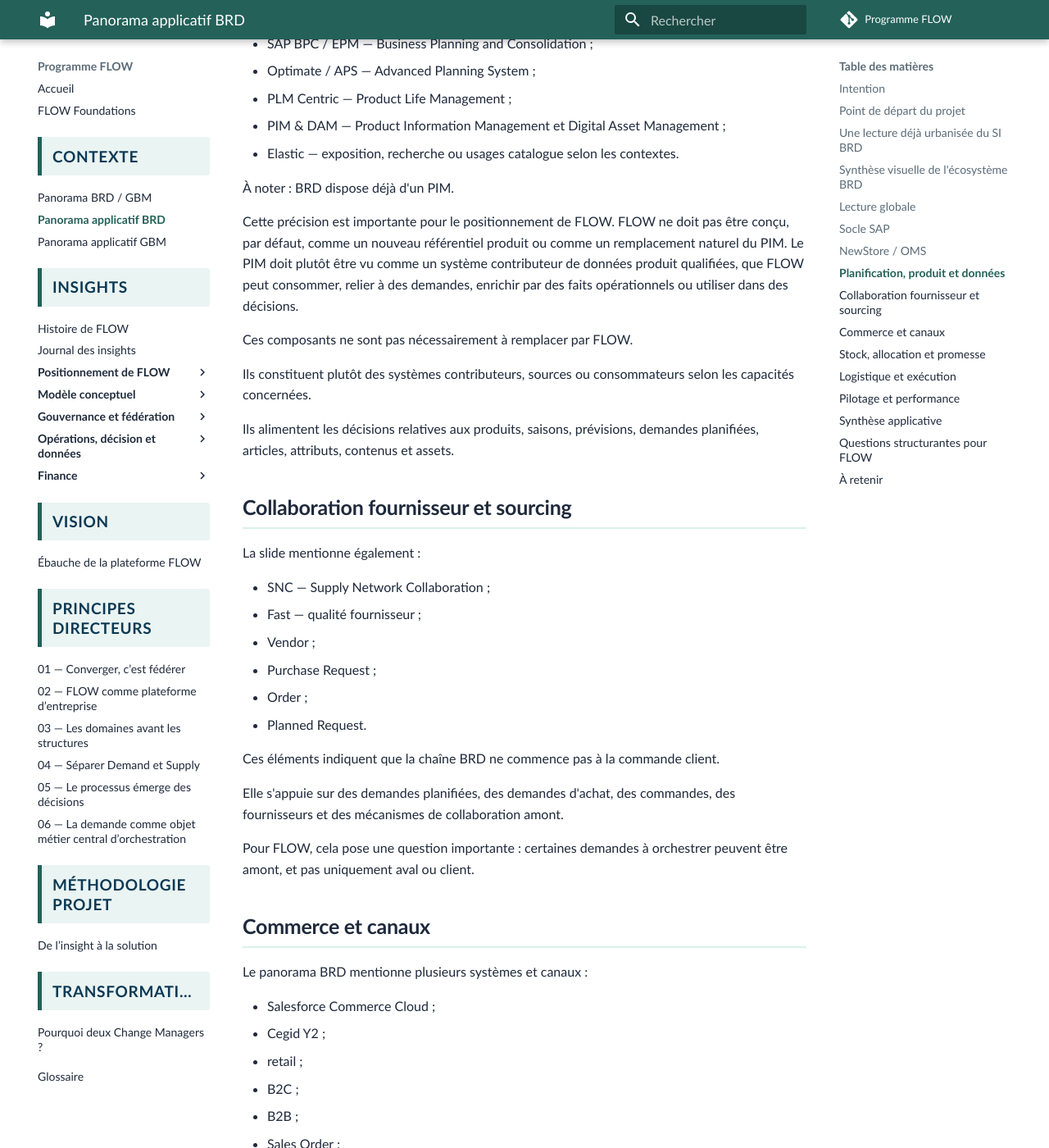
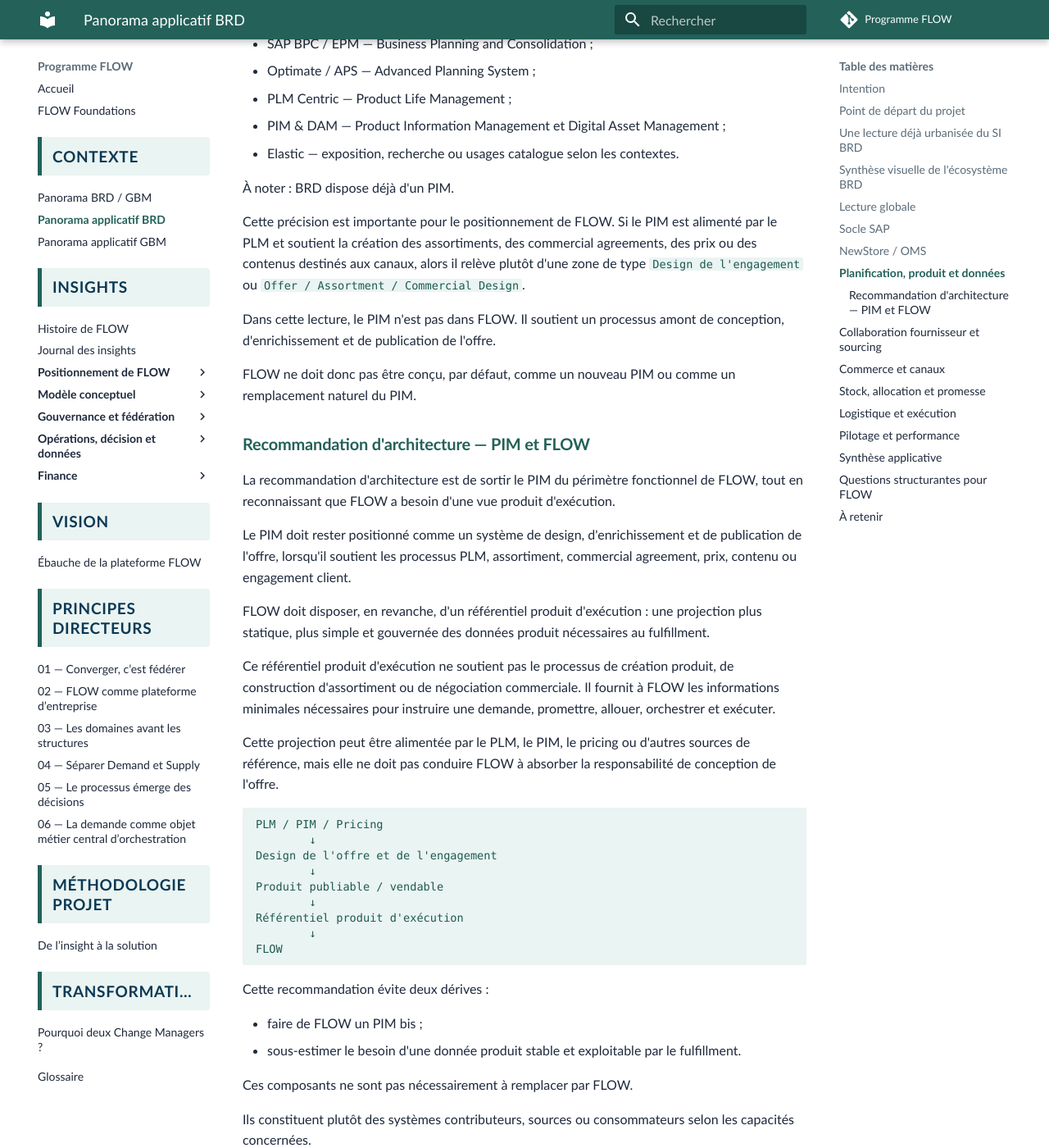
Before and after one commit to laurent-sintes/FLOW-Program, an MkDocs documentation site: the page built from docs/contexte/panorama-brd.md, in a window 1280 px wide and 1400 px high, scrolled down 6203 px. Shown: the whole window at 82% size. Built offline with MkDocs 1.6.1 and Material for MkDocs 9.7.7, drawn with Linux system fonts in a browser that asks for light colours; comment, search, counter and statistics services are not loaded; some of the changed text lies outside the part shown.

Commit message:
Ajouter une recommandation d'architecture sur PIM et FLOW

````diff
--- a/docs/contexte/panorama-brd.md
+++ b/docs/contexte/panorama-brd.md
@@ -183,7 +183,40 @@
 
 À noter : BRD dispose déjà d'un PIM.
 
-Cette précision est importante pour le positionnement de FLOW. FLOW ne doit pas être conçu, par défaut, comme un nouveau référentiel produit ou comme un remplacement naturel du PIM. Le PIM doit plutôt être vu comme un système contributeur de données produit qualifiées, que FLOW peut consommer, relier à des demandes, enrichir par des faits opérationnels ou utiliser dans des décisions.
+Cette précision est importante pour le positionnement de FLOW. Si le PIM est alimenté par le PLM et soutient la création des assortiments, des commercial agreements, des prix ou des contenus destinés aux canaux, alors il relève plutôt d'une zone de type `Design de l'engagement` ou `Offer / Assortment / Commercial Design`.
+
+Dans cette lecture, le PIM n'est pas dans FLOW. Il soutient un processus amont de conception, d'enrichissement et de publication de l'offre.
+
+FLOW ne doit donc pas être conçu, par défaut, comme un nouveau PIM ou comme un remplacement naturel du PIM.
+
+### Recommandation d'architecture — PIM et FLOW
+
+La recommandation d'architecture est de sortir le PIM du périmètre fonctionnel de FLOW, tout en reconnaissant que FLOW a besoin d'une vue produit d'exécution.
+
+Le PIM doit rester positionné comme un système de design, d'enrichissement et de publication de l'offre, lorsqu'il soutient les processus PLM, assortiment, commercial agreement, prix, contenu ou engagement client.
+
+FLOW doit disposer, en revanche, d'un référentiel produit d'exécution : une projection plus statique, plus simple et gouvernée des données produit nécessaires au fulfillment.
+
+Ce référentiel produit d'exécution ne soutient pas le processus de création produit, de construction d'assortiment ou de négociation commerciale. Il fournit à FLOW les informations minimales nécessaires pour instruire une demande, promettre, allouer, orchestrer et exécuter.
+
+Cette projection peut être alimentée par le PLM, le PIM, le pricing ou d'autres sources de référence, mais elle ne doit pas conduire FLOW à absorber la responsabilité de conception de l'offre.
+
+```text
+PLM / PIM / Pricing
+        ↓
+Design de l'offre et de l'engagement
+        ↓
+Produit publiable / vendable
+        ↓
+Référentiel produit d'exécution
+        ↓
+FLOW
+```
+
+Cette recommandation évite deux dérives :
+
+- faire de FLOW un PIM bis ;
+- sous-estimer le besoin d'une donnée produit stable et exploitable par le fulfillment.
 
 Ces composants ne sont pas nécessairement à remplacer par FLOW.
 
@@ -300,10 +333,11 @@
 | Transactionnel | SAP MM, SD, FI/CO, AFS, Inventory, Billing | Périmètre de remplacement initial ; SAP porte notamment le stock entrepôt |
 | OMS / commandes | NewStore | Périmètre de remplacement initial ; cycle de vie commande, promesse, allocation et intégration des stocks entrepôt / magasin à analyser |
 | Planification | SAP BPC, Optimate / APS | Sources ou contributeurs de demandes planifiées |
-| Produit / contenu | PLM Centric, PIM, DAM, Elastic | Systèmes contributeurs de données produit et contenus ; le PIM existe déjà et ne doit pas être remplacé par défaut par FLOW |
+| Produit / contenu | PLM Centric, PIM, DAM, Elastic | Systèmes contributeurs de données produit et contenus ; le PIM relève plutôt du design de l'offre / engagement et ne doit pas être remplacé par FLOW par défaut |
 | Fournisseurs | SNC, Fast, Vendor | Collaboration et qualité fournisseur ; contribution au contexte amont |
 | Commerce | Salesforce Commerce Cloud, Cegid Y2, B2C, B2B, retail | Expériences ou systèmes consommateurs ; Cegid porte le stock magasin |
 | Stock / promesse | stock magasin, stock entrepôt, ATP, allocation / réservation | Capacités candidates FLOW : Inventory Visibility, Allocation & Promise ; la source du stock doit être explicitement qualifiée |
+| Produit d'exécution | Référentiel produit d'exécution alimenté par PLM / PIM / Pricing selon arbitrage | Projection statique et gouvernée nécessaire à FLOW pour le fulfillment ; ne porte pas le processus de création ou d'enrichissement de l'offre |
 | Logistique | Maersk 4PL, C-Log, Bleckmann, WMS, TMS Connex, KTN | Systèmes d'exécution et sources d'événements |
 | Pilotage | BI Tableau / OPM | Observation, reporting, performance |
 
@@ -317,7 +351,8 @@
 - Inventory Visibility doit-elle consolider les stocks magasin, entrepôt, réservés et futurs ?
 - Si NewStore disparaît, quel composant reprend l'intégration entre stock entrepôt SAP et stock magasin Cegid ?
 - Les outils de planification comme Optimate ou BPC alimentent-ils FLOW en demandes, prévisions ou faits ?
-- Le PIM existant reste-t-il le référentiel produit de référence, et quelles données produit FLOW doit-il consommer plutôt que posséder ?
+- Le PIM existant soutient-il principalement le design de l'offre, les assortiments, les commercial agreements, les prix et les canaux d'engagement client ?
+- Quelles données produit doivent être projetées dans un référentiel produit d'exécution consommable par FLOW ?
 - Les systèmes logistiques restent-ils seulement exécutants ou deviennent-ils aussi contributeurs d'événements métier ?
 - Quels composants doivent être remplacés, conservés, encapsulés ou simplement connectés ?
 - Quelle grille d'urbanisme commune permettra de comparer le positionnement des applications BRD et GBM ?
@@ -339,4 +374,6 @@
 
 Le cas du stock l'illustre bien : SAP porte le stock entrepôt, Cegid porte le stock magasin, et NewStore intègre aujourd'hui les deux. Remplacer SAP et NewStore ne suffit donc pas à répondre mécaniquement à la question de la visibilité de stock ; il faut décider où sera portée demain la capacité d'Inventory Visibility.
 
-Le cas du PIM va dans le même sens : BRD dispose déjà d'un référentiel produit. FLOW devra donc clarifier quelles données produit il consomme, qualifie ou relie à ses demandes, sans présumer qu'il doit posséder le référentiel produit lui-même.
+Le cas du PIM va dans le même sens : BRD dispose déjà d'un système qui peut soutenir le design de l'offre, les assortiments, les commercial agreements, les prix et les contenus d'engagement client. La recommandation d'architecture est donc de ne pas intégrer le PIM dans FLOW par défaut.
+
+FLOW a en revanche besoin d'un référentiel produit d'exécution : une projection produit statique, gouvernée et limitée aux données nécessaires au fulfillment. Cette projection permet à FLOW de promettre, allouer, orchestrer et exécuter sans absorber la responsabilité de conception et d'enrichissement de l'offre.
````
